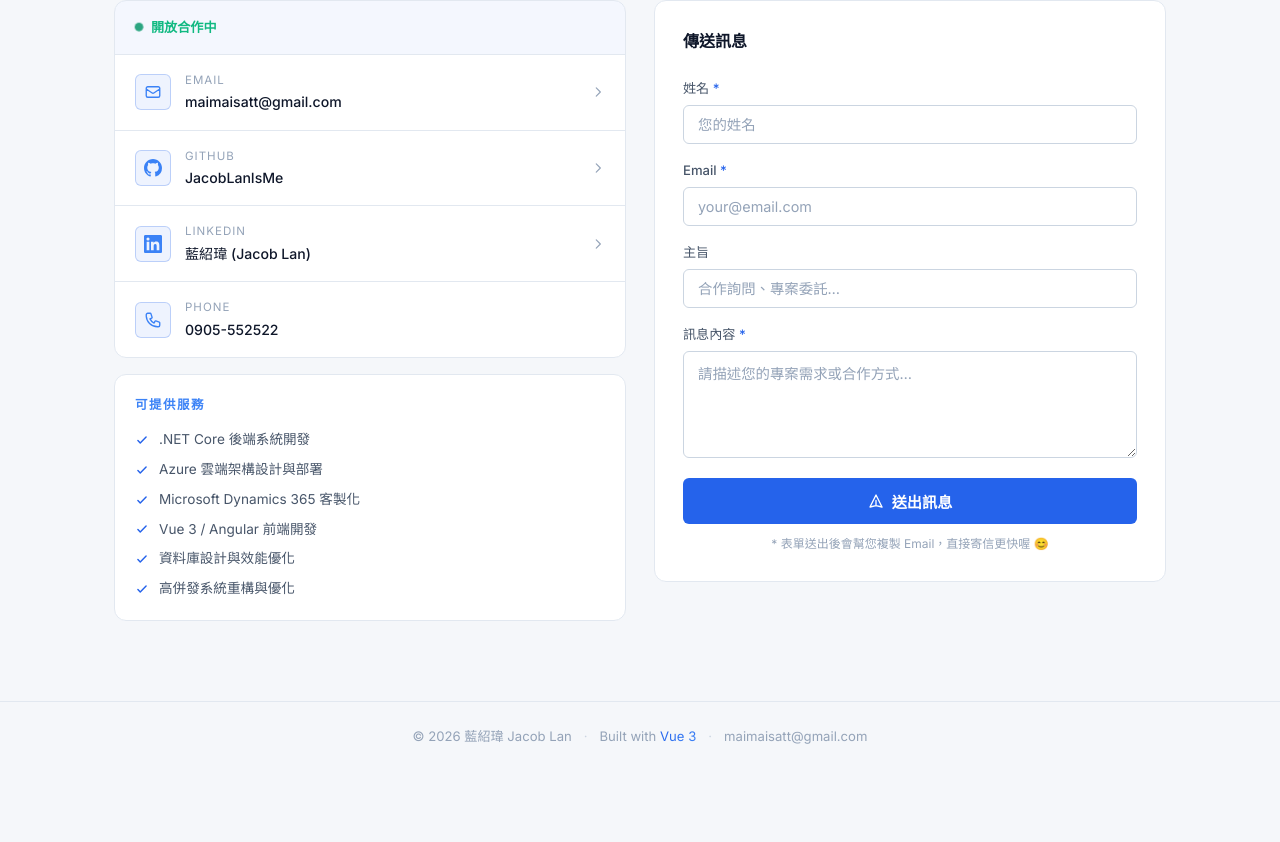
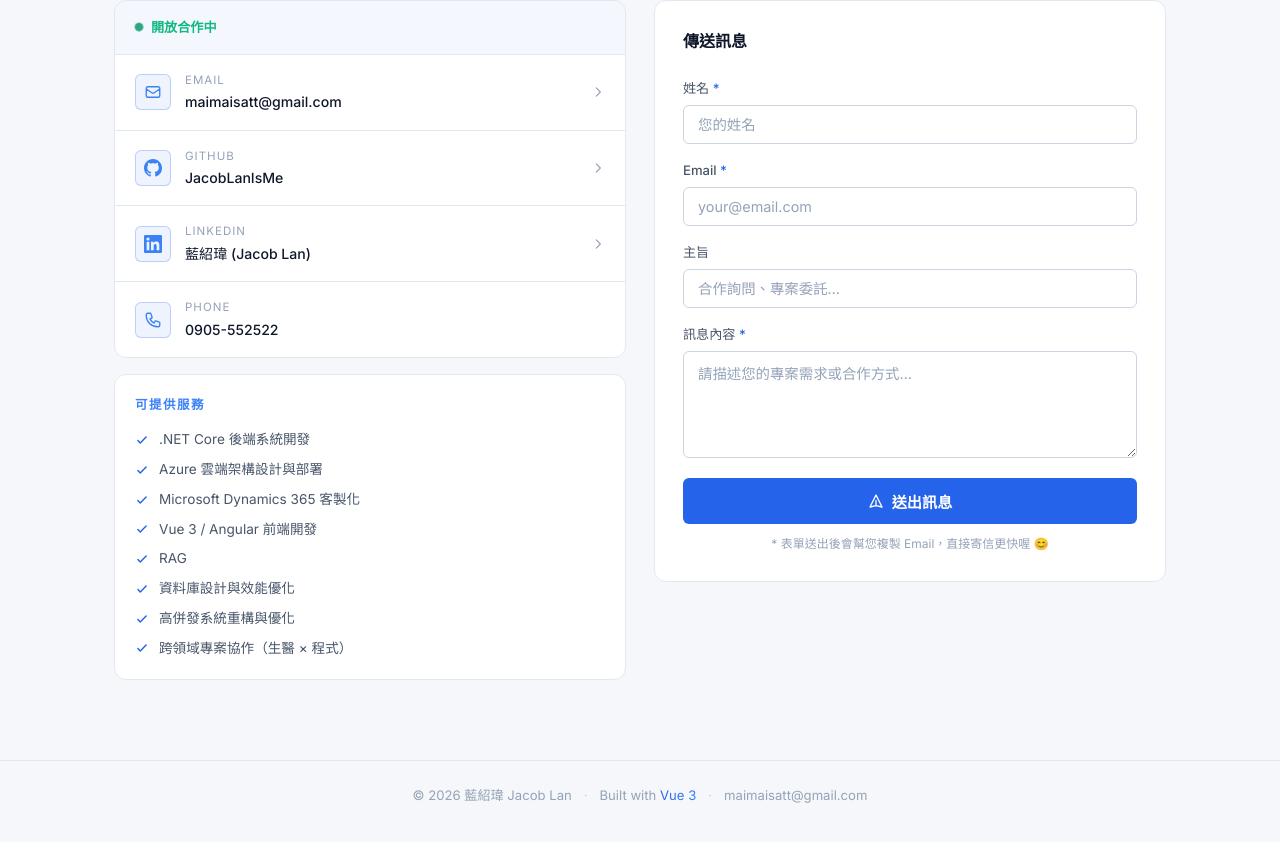
Before and after one commit to JacobLanIsMe/Meet-Jacob, a Vue app: page / in a window 1280 px wide. Shown: the part 3806-4648 px from the top of the page. Built offline with nearby package versions, Linux system fonts and the light colour scheme.

Commit message:
feat: add new services to the contact section

```diff
--- a/src/components/ContactSection.vue
+++ b/src/components/ContactSection.vue
@@ -179,8 +179,10 @@ const services = [
   'Azure 雲端架構設計與部署',
   'Microsoft Dynamics 365 客製化',
   'Vue 3 / Angular 前端開發',
+  'RAG',
   '資料庫設計與效能優化',
-  '高併發系統重構與優化'
+  '高併發系統重構與優化',
+  '跨領域專案協作（生醫 × 程式）'
 ]
 
 const form = reactive({ name: '', email: '', subject: '', message: '' })
```
